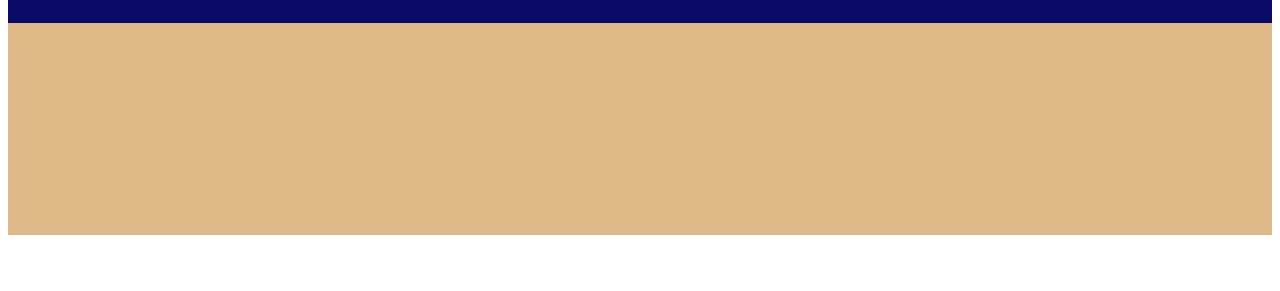
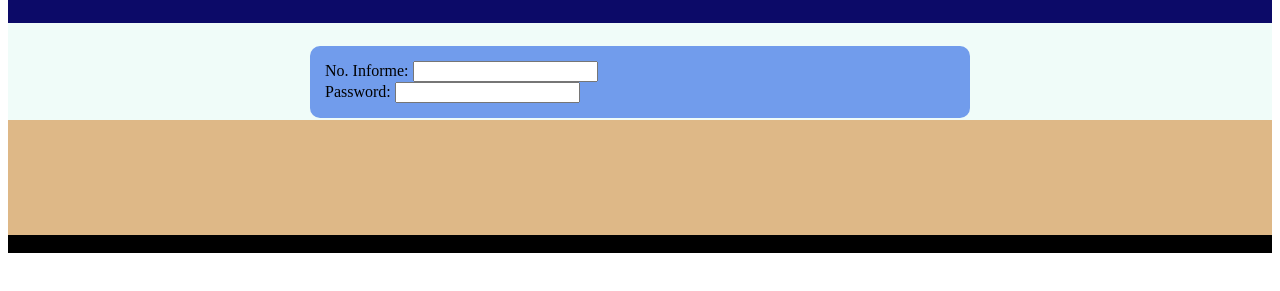
Before and after one commit to eduardosandov/view-login, a plain HTML site: page index.html in a window 1280 px wide. Shown: the part 73-364 px from the top of the page. Drawn offline with Linux system fonts and the light colour scheme.

Commit message:
Update index.html

```diff
--- a/index.html
+++ b/index.html
@@ -4,15 +4,29 @@
     <meta charset="UTF-8">
     <meta http-equiv="X-UA-Compatible" content="IE=edge">
     <meta name="viewport" content="width=device-width, initial-scale=1.0">
-    <title>Document</title>
+    <title>LabTeso</title>
     <link rel="stylesheet" href="./css/style.css">
 </head>
 <body>
     <div class="display">
         <header>
+            <div class="logo">
+                <!-- <img src="./img/baner_logo.jpg" alt=""> -->
+            </div>
             <h1>Login Teso</h1>
         </header>
+        <div class="section">
+            <h1></h1>
+            <div class="target">
+                <span>No. Informe: </span>
+                <input type="text" value=""><br/>
+                <span>Password: </span>
+                <input type="password">
+            </div>
+        </div>
     </div>
-
+    <footer>
+        Laboratorio Teso de Mexico
+    </footer>
 </body>
 </html>
```
